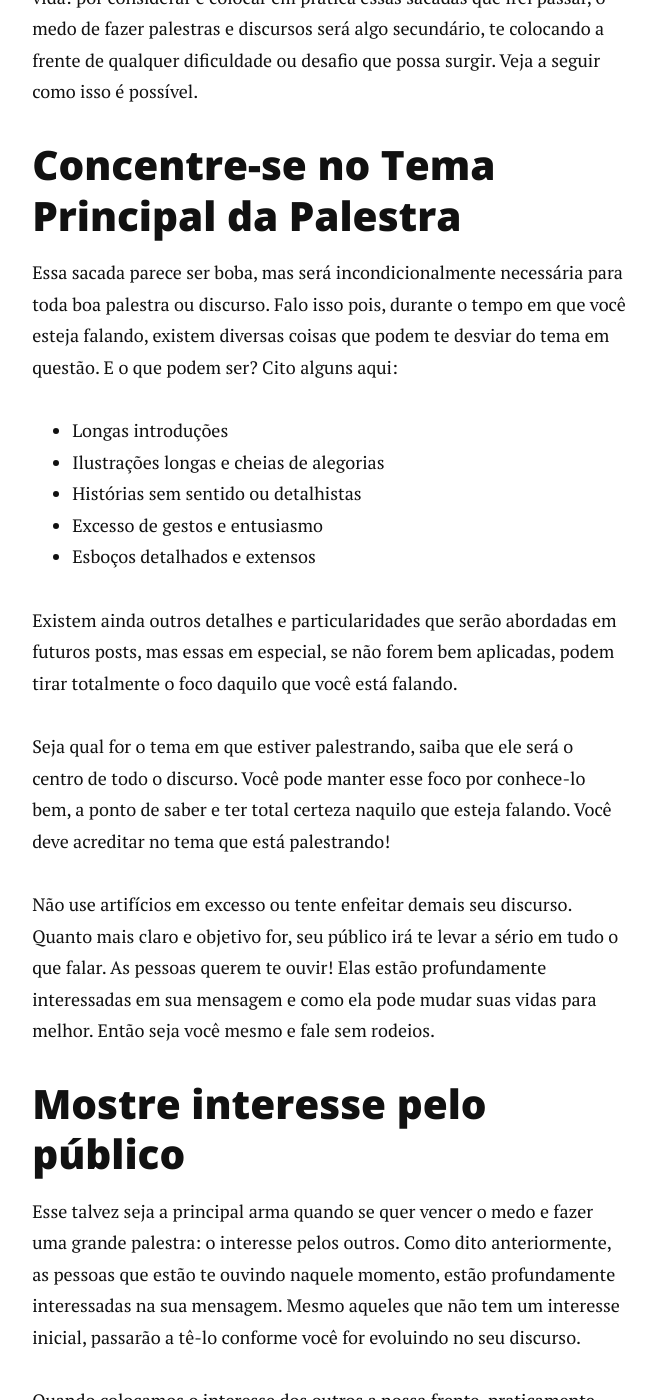
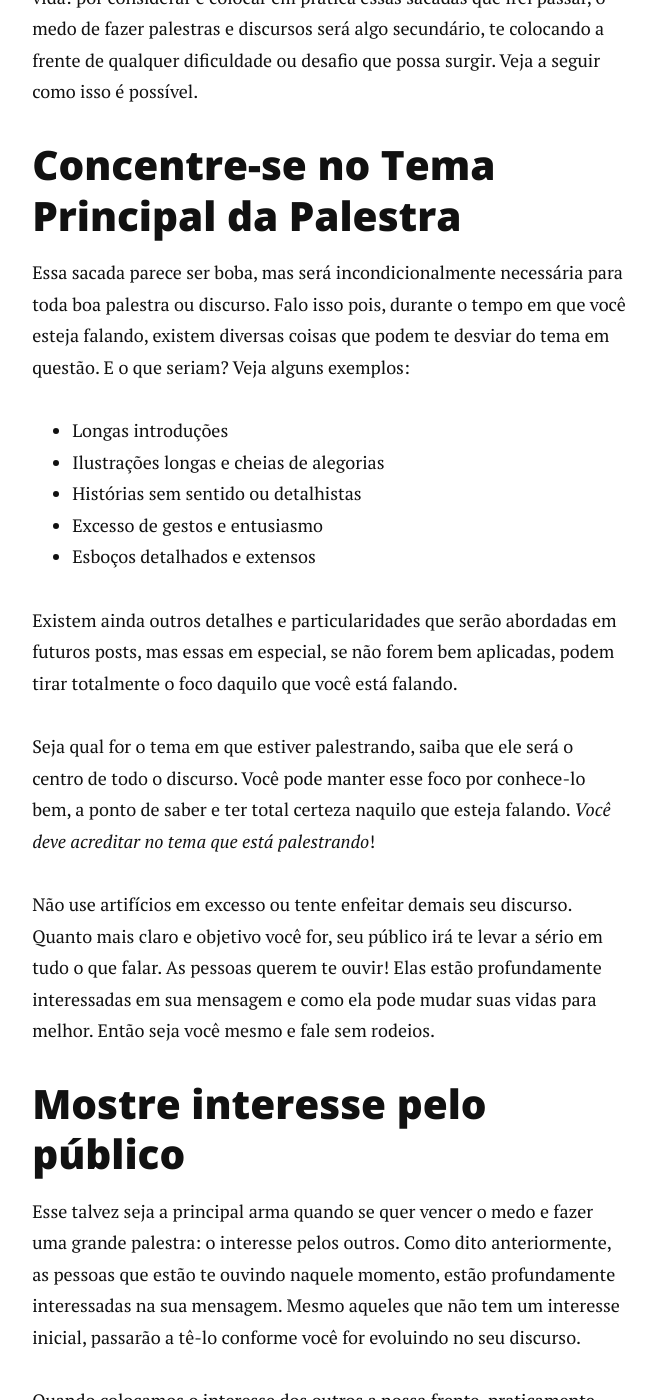
Before and after one commit to talkacademybr/talkacademybr.github.io, a Jekyll site: the page built from _posts/2016-05-30-vencer-medo-falar-publico.md, in a window 1280 px wide and 1400 px high, scrolled down 1627 px. Shown: the whole window, without its empty margins (310-966 px from the left). Built offline with Jekyll 4.4.1, drawn with Linux system fonts in a browser that asks for light colours; nearby versions of some CDN libraries; comment, search, counter and statistics services are not loaded.

Commit message:
Fixing text errors.

```diff
--- a/_posts/2016-05-30-vencer-medo-falar-publico.md
+++ b/_posts/2016-05-30-vencer-medo-falar-publico.md
@@ -19,7 +19,7 @@ A segunda boa notícia é que esse medo pode ser controlado por aplicar passos s
 Concentre-se no Tema Principal da Palestra
 ------------------------------------------
 
-Essa sacada parece ser boba, mas será incondicionalmente necessária para toda boa palestra ou discurso. Falo isso pois, durante o tempo em que você esteja falando, existem diversas coisas que podem te desviar do tema em questão. E o que podem ser? Cito alguns aqui:
+Essa sacada parece ser boba, mas será incondicionalmente necessária para toda boa palestra ou discurso. Falo isso pois, durante o tempo em que você esteja falando, existem diversas coisas que podem te desviar do tema em questão. E o que seriam? Veja alguns exemplos:
 
   * Longas introduções
   * Ilustrações longas e cheias de alegorias
@@ -29,9 +29,9 @@ Essa sacada parece ser boba, mas será incondicionalmente necessária para toda
 
 Existem ainda outros detalhes e particularidades que serão abordadas em futuros posts, mas essas em especial, se não forem bem aplicadas, podem tirar totalmente o foco daquilo que você está falando.
 
-Seja qual for o tema em que estiver palestrando, saiba que ele será o centro de todo o discurso. Você pode manter esse foco por conhece-lo bem, a ponto de saber e ter total certeza naquilo que esteja falando. Você deve acreditar no tema que está palestrando!
+Seja qual for o tema em que estiver palestrando, saiba que ele será o centro de todo o discurso. Você pode manter esse foco por conhece-lo bem, a ponto de saber e ter total certeza naquilo que esteja falando. *Você deve acreditar no tema que está palestrando*!
 
-Não use artifícios em excesso ou tente enfeitar demais seu discurso. Quanto mais claro e objetivo for, seu público irá te levar a sério em tudo o que falar. As pessoas querem te ouvir! Elas estão profundamente interessadas em sua mensagem e como ela pode mudar suas vidas para melhor. Então seja você mesmo e fale sem rodeios.
+Não use artifícios em excesso ou tente enfeitar demais seu discurso. Quanto mais claro e objetivo você for, seu público irá te levar a sério em tudo o que falar. As pessoas querem te ouvir! Elas estão profundamente interessadas em sua mensagem e como ela pode mudar suas vidas para melhor. Então seja você mesmo e fale sem rodeios.
 
 Mostre interesse pelo público
 -----------------------------
```
